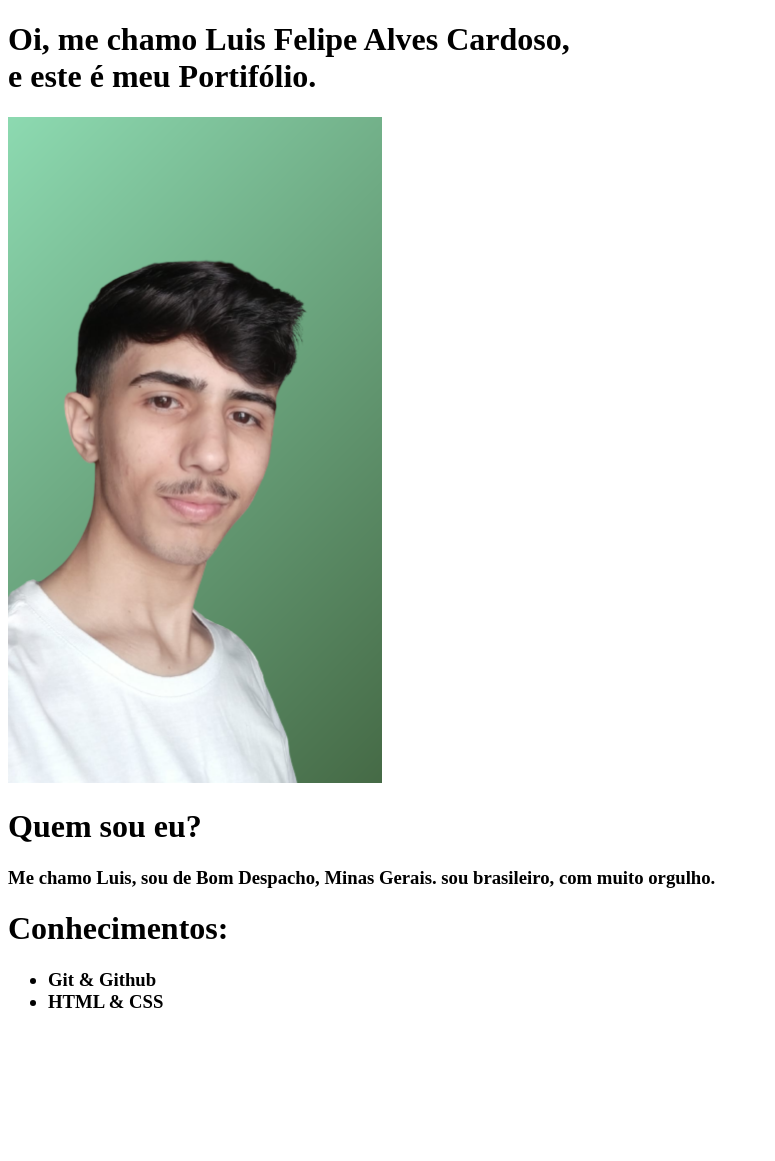
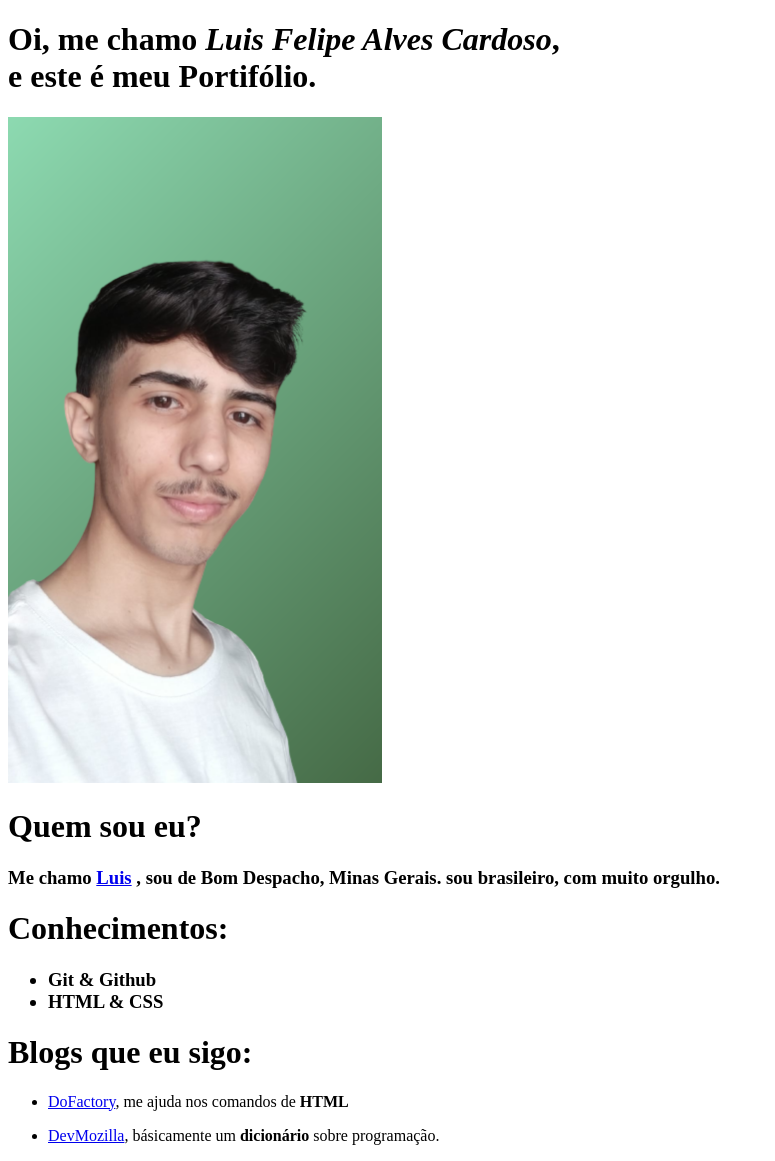
Before and after one commit to luisalvescrds/luisalvescrds.github.io, a plain HTML site: page index.html in a window 1280 px wide. Shown: the whole page, without its empty margins (0-775 px from the left). Before the commit the page ends 1031 px from the top, so only its background shows below. Drawn offline with Linux system fonts and the light colour scheme.

Commit message:
Finalizei o esqueleto das partes 2 e 3

```diff
--- a/index.html
+++ b/index.html
@@ -10,12 +10,12 @@
   </style>
   <body>
     <!--PARTE 1-->
-    <h1>Oi, me chamo Luis Felipe Alves Cardoso,<br>
-    e este é meu Portifólio.</h1>
-    <img src="Imagens/Design sem nome (1).png" alt="foto de luis sorrindo">
+    <h1>Oi, me chamo <em>Luis Felipe Alves Cardoso</em>,<br>
+    e este é meu <strong>Portifólio.</strong></h1>
+    <img id="foto_luis"src="Imagens/Design sem nome (1).png" alt="foto de luis sorrindo">
     <br>
     <h1>Quem sou eu?</h1>
-    <h3><p>Me chamo Luis, sou de Bom Despacho, Minas Gerais.
+    <h3><p>Me chamo <a href="#foto_luis">Luis</a> , sou de Bom Despacho, Minas Gerais.
       sou brasileiro, com muito orgulho.
     </p></h3>
     <!--PARTE 2-->
@@ -24,6 +24,14 @@
         <li>Git & Github</li>
         <li>HTML & CSS</li>
     </ul></h3>
+    <!--PARTE 3-->
+    <h1>Blogs que eu sigo:</h1>
+    <ul>
+        <li><p><a href="https://www.dofactory.com/" target="_blank">DoFactory</a>, me ajuda nos comandos de <strong>HTML</strong></p></li>
+        <li><p><a href="https://developer.mozilla.org/" target="_blank">DevMozilla</a>, básicamente um <strong>dicionário</strong> sobre programação.</p></li>
+    <!--PARTE 4-->
+    </ul>
+
 
 
 
```
